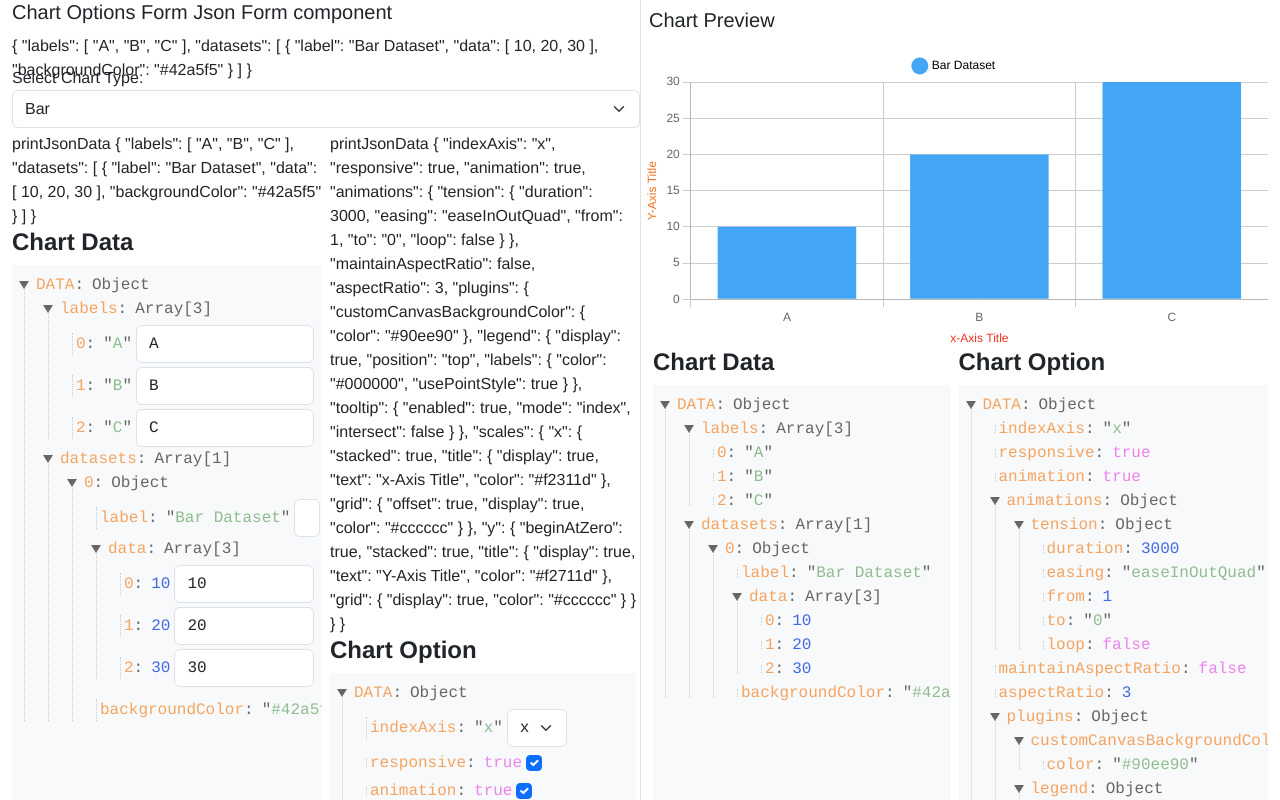
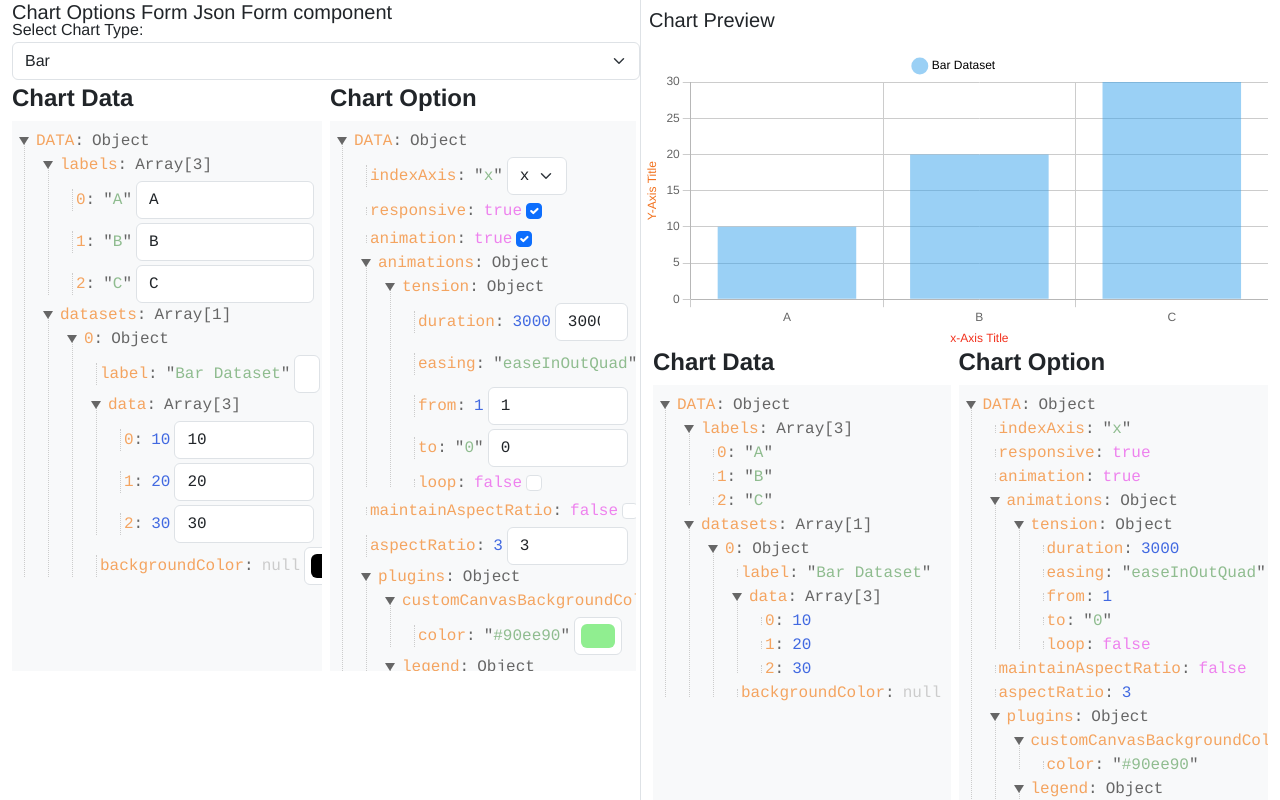
Before and after one commit to hemant-rao/vue-chartjs-ui-form, a Vue app: page / in a window 1280 px wide. Shown: the top 800 px of the page. Built offline with nearby package versions, Linux system fonts and the light colour scheme.

Commit message:
charts data and chartjs options run time update on change

```diff
--- a/src/components/ChartJs.vue
+++ b/src/components/ChartJs.vue
@@ -5,7 +5,7 @@
         <div class="col-6 p-0">
           <!-- Color: <input type="color" /> -->
           <h2>Chart Options Form Json Form component</h2>
-          {{ chartData }}
+          <!-- {{ dynamicChartData }} -->
           <form @change="updateChart" class="row g-3">
             <div class="col-12 m-0">
               <label for="chartType" class="form-label mb-0"
@@ -32,9 +32,12 @@
             <div class="row p-0 m-0">
               <div class="col-6 p-0 pe-1">
                 <JsonFormParent
-                  v-if="chartData.labels.length && chartData.datasets.length"
+                  v-if="
+                    dynamicChartData.labels.length &&
+                    dynamicChartData.datasets.length
+                  "
                   :data-title="'Chart Data'"
-                  :printJsonData="chartData"
+                  :printJsonData="dynamicChartData"
                   @updateData="updateDataHandler"
                 />
               </div>
@@ -47,6 +50,7 @@
                   "
                   :data-title="'Chart Option'"
                   :printJsonData="chartOptions"
+                  @updateData="updateOptionHandler"
                 />
               </div>
             </div>
@@ -60,13 +64,17 @@
               v-if="chartToggler"
             >
               <h2 class="p-2">Chart Preview</h2>
+              <!-- {{ chartOptions }} -->
               <component
                 :is="getChartComponent(selectedChartType)"
                 ref="chartRef"
                 :key="chartKey"
-                :options="chartOptions"
-                :data="chartData"
-                v-if="chartData.labels.length && chartData.datasets.length"
+                :options="chartOptionsClone"
+                :data="chartUpdatedDataClone"
+                v-if="
+                  chartUpdatedDataClone.labels.length &&
+                  chartUpdatedDataClone.datasets.length
+                "
               />
             </div>
           </div>
@@ -74,9 +82,12 @@
             <div class="row p-0 m-0">
               <div class="col-6 pe-1">
                 <PrintJsonParent
-                  v-if="chartData.labels.length && chartData.datasets.length"
+                  v-if="
+                    dynamicChartData.labels.length &&
+                    dynamicChartData.datasets.length
+                  "
                   :data-title="'Chart Data'"
-                  :printJsonData="chartData"
+                  :printJsonData="dynamicChartData"
                 />
               </div>
               <div class="col-6 ps-1 pe-0">
@@ -198,24 +209,93 @@ export default {
           },
         },
       },
+      chartOptionsClone: {
+        indexAxis: "x",
+        responsive: true,
+        animation: true,
+        animations: {
+          tension: {
+            duration: 3000,
+            easing: "easeInOutQuad",
+            from: 1,
+            to: "0",
+            loop: false,
+          },
+        },
+        maintainAspectRatio: false,
+        aspectRatio: 1 | 2,
+        plugins: {
+          customCanvasBackgroundColor: {
+            color: "#90ee90",
+          },
+          legend: {
+            display: true,
+            position: "top",
+            labels: {
+              color: "#000000",
+              usePointStyle: true,
+            },
+          },
+          tooltip: {
+            enabled: true,
+            mode: "index",
+            intersect: false,
+          },
+        },
+        scales: {
+          x: {
+            stacked: true,
+            title: {
+              display: true,
+              text: "x-Axis Title",
+              color: "#f2311d",
+            },
+            grid: {
+              offset: true,
+              display: true,
+              color: "#cccccc",
+            },
+          },
+          y: {
+            beginAtZero: true,
+            stacked: true,
+            title: {
+              display: true,
+              text: "Y-Axis Title",
+              color: "#f2711d",
+            },
+            grid: {
+              display: true,
+              color: "#cccccc",
+            },
+          },
+        },
+      },
       chartKey: 0, // key for forcing re-render
-    };
-  },
-  computed: {
-    chartData() {
-      return (
-        this.getChartData(this.selectedChartType, "computed", {}) || {
-          labels: ["Placeholder"],
+      // Define Chart Data in the data object to make it dynamic
+      dynamicChartData: {
+        labels: ["A", "B", "C"],
         datasets: [
           {
-              label: "No Data Available",
-              data: [0],
-              backgroundColor: "#e0e0e0", // Grey color for the placeholder
+            label: "Bar Dataset",
+            data: [10, 20, 30],
+            backgroundColor: this.barColor,
           },
         ],
-        }
-      );
       },
+      debounceTimeout: null,
+      updatingChartData: false,
+      chartUpdatedDataClone: {
+        labels: ["A", "B", "C"],
+        datasets: [
+          {
+            label: "Bar Dataset",
+            data: [10, 20, 30],
+            backgroundColor: this.barColor,
+          },
+        ],
+      },
+    };
   },
   methods: {
     getChartComponent(chartType) {
@@ -245,7 +325,7 @@ export default {
       switch (chartType) {
         case "bar":
           if (from === "computed") {
-            console.log("dsfaaaaadsfdsfsad");
+            // console.log("dsfaaaaadsfdsfsad");
             return {
               labels: ["A", "B", "C"],
               datasets: [
@@ -257,8 +337,17 @@ export default {
               ],
             };
           } else {
-            console.log("00000000000000000000", data);
-            return { ...data };
+            return {
+              labels: data.labels,
+              datasets: [
+                {
+                  label: data.datasets[0].label,
+                  data: data.datasets[0].data,
+                  backgroundColor:
+                    data.datasets[0].backgroundColor || this.barColor,
+                },
+              ],
+            };
           }
         case "stackedBar":
           if (from === "computed") {
@@ -440,59 +529,80 @@ export default {
       }
     },
     updateChart() {
-      // this.chartToggler = false;
-      // this.$nextTick(() => {
-      //   this.chartToggler = true;
-      //   if (this.$refs.chartRef && this.$refs.chartRef.chartInstance) {
-      //     this.$refs.chartRef.chartInstance.update();
-      //   }
-      // });
-      // ==============================================================
-      const chartInstance = this.$refs.chartRef.chartInstance;
-      this.chartKey += 1;
-      // Check if chartInstance is available before updating
+      if (this.debounceTimeout) {
+        clearTimeout(this.debounceTimeout);
+      }
+      this.debounceTimeout = setTimeout(() => {
+        const chartInstance = this.$refs.chartRef?.chartInstance;
         if (chartInstance) {
           this.chartKey += 1;
-        // this.chartToggler = true;
-        // Update chart data
-        chartInstance.data = this.chartData;
-        // Update chart options
-        chartInstance.options = this.chartOptions;
-        // Trigger the chart to update with new data and options
+          chartInstance.data = this.dynamicChartData;
           chartInstance.update();
         }
-      // ==============================================================
-
-      // const chartInstance = this.$refs.chartRef.chartInstance;
-      // // Check if chartInstance exists
-      // if (chartInstance) {
-      //   // Destroy chart if needed
-      //   chartInstance.destroy();
-      // }
-      // // Optionally, you can create a new chart instance here if necessary
-      // this.$nextTick(() => {
-      //   // Increment the key to force re-render of the chart component
-      //   this.chartKey += 1;
-      //   if (this.$refs.chartRef && this.$refs.chartRef.chartInstance) {
-      //     this.$refs.chartRef.chartInstance.update();
-      //   }
-      // });
+      }, 300); // Delay the update to prevent rapid triggering
+    },
+    updateOptionChart() {
+      if (this.debounceTimeout) {
+        clearTimeout(this.debounceTimeout);
+      }
+      this.debounceTimeout = setTimeout(() => {
+        const chartInstance = this.$refs.chartRef?.chartInstance;
+        if (chartInstance) {
+          this.chartKey += 1;
+          chartInstance.options = this.chartOptions;
+          chartInstance.update();
+        }
+      }, 300); // Delay the update to prevent rapid triggering
     },
     updateDataHandler(value) {
-      console.log("updateDataHandler", value);
-      this.getChartData(this.selectedChartType, "updated", value);
+      clearTimeout(this.debounceTimeout); // Clear the previous timeout
+      this.debounceTimeout = setTimeout(() => {
+        if (!this.updatingChartData) {
+          this.updatingChartData = true;
+          // Update the chart data when new data is emitted from the child
+          console.log("chartjs-updateDataHandler", value);
+          // Update the dynamic chart data
+          this.chartUpdatedDataClone = this.getChartData(
+            this.selectedChartType,
+            "updated",
+            value
+          );
+          console.log("chartUpdatedDataClone", this.chartUpdatedDataClone);
+          // Re-render the chart
+          this.updatingChartData = false;
+        }
+      }, 300); // 300ms delay
+    },
+    updateOptionHandler(value) {
+      clearTimeout(this.debounceTimeout); // Clear the previous timeout
+      this.debounceTimeout = setTimeout(() => {
+        if (!this.updatingChartData) {
+          this.updatingChartData = true;
+          // Update the chart data when new data is emitted from the child
+          console.log("chartjs-updateOptionHandler", value);
+          // Update the dynamic chart data
+          this.chartOptionsClone = { ...value };
+          console.log("updateOptionHandler", this.chartUpdatedDataClone);
+          // Re-render the chart
+          this.updatingChartData = false;
+        }
+      }, 300); // 300ms delay
     },
   },
   watch: {
-    chartOptions: {
-      handler() {
+    dynamicChartData: {
+      handler(newValue, oldValue) {
+        if (JSON.stringify(newValue) !== JSON.stringify(oldValue)) {
           this.updateChart();
+        }
       },
       deep: true,
     },
-    chartData: {
-      handler() {
-        this.updateChart();
+    chartOptions: {
+      handler(newValue, oldValue) {
+        if (JSON.stringify(newValue) !== JSON.stringify(oldValue)) {
+          this.updateOptionChart();
+        }
       },
       deep: true,
     },
--- a/src/components/JsonFormComponent.vue
+++ b/src/components/JsonFormComponent.vue
@@ -83,7 +83,7 @@
           <input
             type="color"
             :value="dataObject"
-            @change="debouncedUpdate($event.target.value)"
+            @input="debouncedUpdate($event.target.value)"
             class="form-control form-control-color"
           />
         </template>
@@ -281,6 +281,7 @@ export default {
       clearTimeout(this.debounceTimeout); // Clear the previous timeout
       this.debounceTimeout = setTimeout(() => {
         this.updateData(value); // Update the data after the delay
+        // console.log("0000000000ddddddddd", value);
       }, 300); // 300ms delay
     },
   },
--- a/src/components/JsonFormComponentData.vue
+++ b/src/components/JsonFormComponentData.vue
@@ -55,17 +55,17 @@
             </option>
           </select>
         </template>
-        <template v-else-if="inputTextFieldList.includes(objectKey)">
+        <template v-else-if="objectKey > -1 && typeof dataValue === 'number'">
           <input
-            type="text"
+            type="number"
             :value="dataObject"
             @input="debouncedUpdate($event.target.value)"
             class="form-control"
           />
         </template>
-        <template v-else-if="inputNumberFieldList.includes(objectKey)">
+        <template v-else-if="inputTextFieldList.includes(objectKey)">
           <input
-            type="number"
+            type="text"
             :value="dataObject"
             @input="debouncedUpdate($event.target.value)"
             class="form-control"
@@ -83,7 +83,7 @@
           <input
             type="color"
             :value="dataObject"
-            @change="debouncedUpdate($event.target.value)"
+            @input="debouncedUpdate($event.target.value)"
             class="form-control form-control-color"
           />
         </template>
@@ -104,7 +104,7 @@
       <div v-if="!showDepth">...</div>
       <template v-else>
         <JsonFormComponentData
-          v-for="(node, key) in data"
+          v-for="(node, key) in formData"
           :key="key"
           :object-key="key"
           :data-object="node"
@@ -177,7 +177,7 @@ export default {
     }
   },
   computed: {
-    data() {
+    formData() {
       if (typeof this.dataObject === "boolean") return this.dataObject;
       if (this.dataObject) {
         return this.dataObject;
@@ -192,28 +192,28 @@ export default {
       return null;
     },
     dataValue() {
-      if (this.isArray) return `Array[${this.data.length}]`;
+      if (this.isArray) return `Array[${this.formData.length}]`;
       if (this.isObject) {
-        const objLength = Object.keys(this.data).length;
+        const objLength = Object.keys(this.formData).length;
         return objLength ? "Object" : "Object (empty)";
       }
       return this.primitiveValue;
     },
     primitiveValue() {
       if (this.isNull) return "null";
-      return this.data;
+      return this.formData;
     },
     dataType() {
       if (this.isNull) return "null";
       if (this.isObject) return "object";
       if (this.isArray) return "array";
-      return typeof this.data;
+      return typeof this.formData;
     },
     isPrimitive() {
       return (
-        typeof this.data === "string" ||
-        typeof this.data === "number" ||
-        typeof this.data === "boolean" ||
+        typeof this.formData === "string" ||
+        typeof this.formData === "number" ||
+        typeof this.formData === "boolean" ||
         this.isNull
       );
     },
@@ -221,18 +221,18 @@ export default {
       return (
         !this.isNull &&
         !this.isUndefined &&
-        !Array.isArray(this.data) &&
-        typeof this.data === "object"
+        !Array.isArray(this.formData) &&
+        typeof this.formData === "object"
       );
     },
     isArray() {
-      return Array.isArray(this.data);
+      return Array.isArray(this.formData);
     },
     isNull() {
-      return this.data === null;
+      return this.formData === null;
     },
     isUndefined() {
-      return this.data === undefined;
+      return this.formData === undefined;
     },
     dataValueClass() {
       const dataValueClass = ["data__value"];
@@ -273,19 +273,20 @@ export default {
       this.$emit("update-data", value);
     },
     updateChildData(key, value) {
-      // // console.log("updateChildData-value", key, ":", value);
-      this.data[key] = value;
-      this.$emit("update-data", this.data);
+      console.log("updateChildData-value", key, ":", value);
+      this.formData[key] = value;
+      this.$emit("update-data", this.formData);
     },
     debouncedUpdate(value) {
       clearTimeout(this.debounceTimeout); // Clear the previous timeout
       this.debounceTimeout = setTimeout(() => {
         this.updateData(value); // Update the data after the delay
+        // console.log("0000000000ddddddddd", value);
       }, 300); // 300ms delay
     },
   },
   watch: {
-    data: {
+    formData: {
       handler(newValue) {
         this.$emit("update-data", newValue);
       },
--- a/src/components/JsonFormParent.vue
+++ b/src/components/JsonFormParent.vue
@@ -1,6 +1,6 @@
 <template>
   <div class="col-12 p-0">
-    printJsonData {{ printJsonData }}
+    <!-- printJsonData {{ printJsonData }} -->
     <h4>
       <strong>{{ dataTitle }}</strong>
     </h4>
@@ -63,7 +63,7 @@ export default {
   },
   methods: {
     updateData(value) {
-      // console.log("Dfadfasdfsdafsdaf", value);
+      console.log("JsonFormParent", value);
       this.$emit("update-data", value); // Emit any changes made in the form
     },
   },
```
Lines whose indentation alone changed are shown as unchanged.
